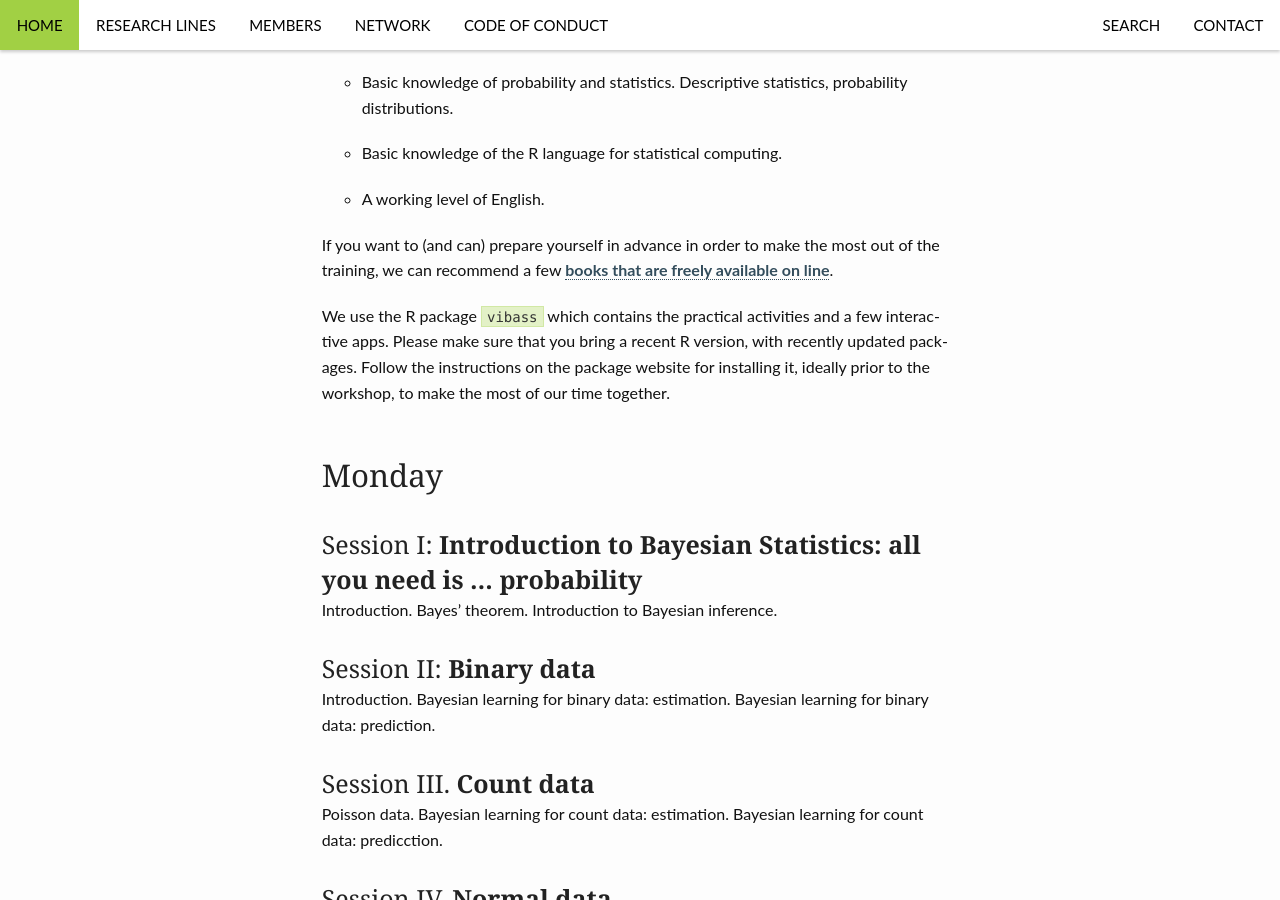
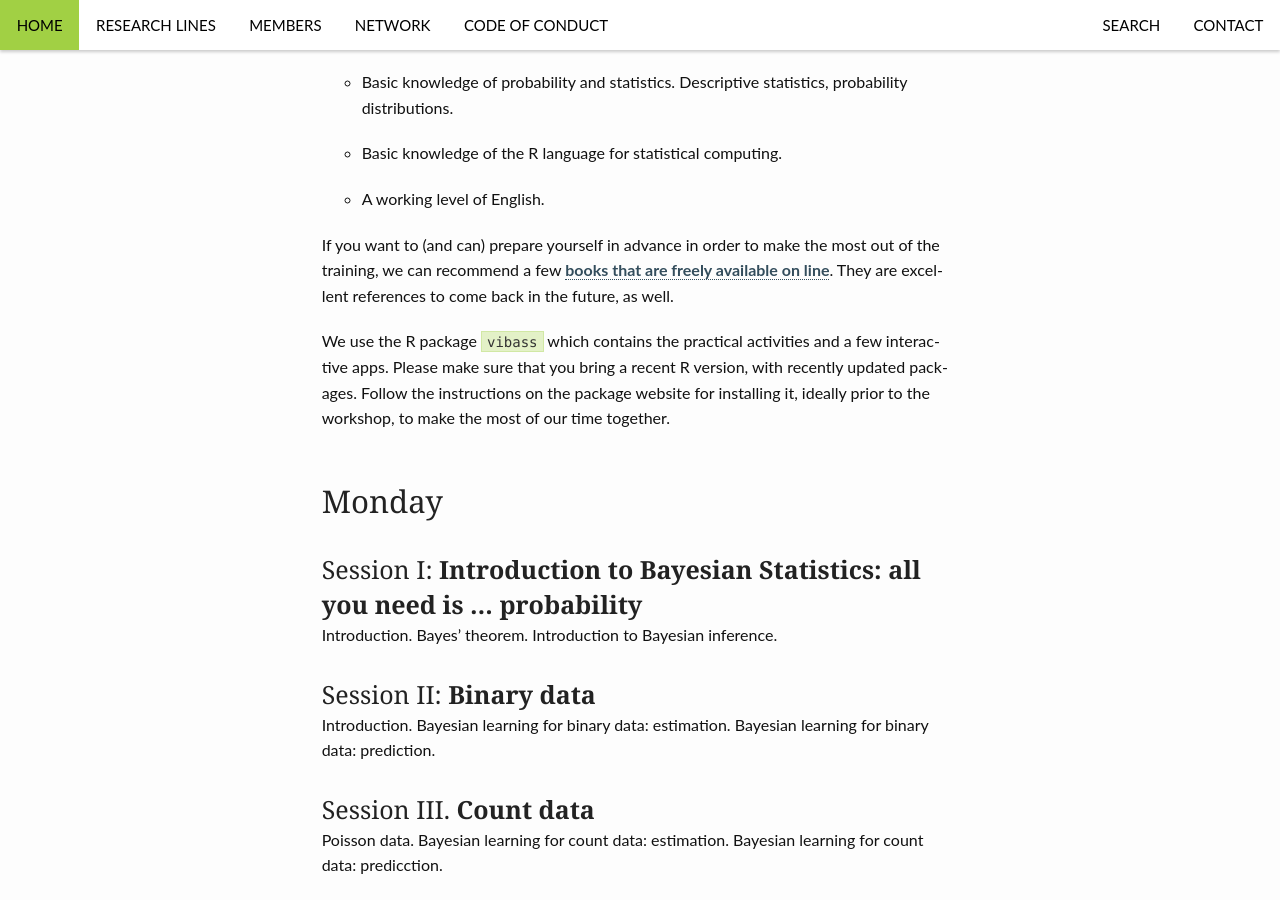
Before and after one commit to VABAR/VABAR.github.io, a Jekyll site: the page built from _posts/events/2024-01-22-vibass7/2024-01-22-vibass7-intro.md, in a window 1280 px wide and 900 px high, scrolled down 912 px. Built offline with Jekyll 4.4.1, drawn with Linux system fonts in a browser that asks for light colours.

Commit message:
vibass7. Fix books link.

```diff
--- a/_posts/events/2024-01-22-vibass7/2024-01-22-vibass7-intro.md
+++ b/_posts/events/2024-01-22-vibass7/2024-01-22-vibass7-intro.md
@@ -33,7 +33,7 @@
   - A working level of English.
 
 
-If you want to (and can) prepare yourself in advance in order to make the most out of the training, we can recommend a few [books that are freely available on line]({{ site.url }}/vabar/book-recommendations.md).
+If you want to (and can) prepare yourself in advance in order to make the most out of the training, we can recommend a few [books that are freely available on line]({{ site.url }}/vabar/book-recommendations/). They are excellent references to come back in the future, as well.
 
 We use the R package [`vibass`](http://vabar.es/vibass/) which contains the practical activities and a few interactive apps.
 Please make sure that you bring a recent R version, with recently updated packages.
```
